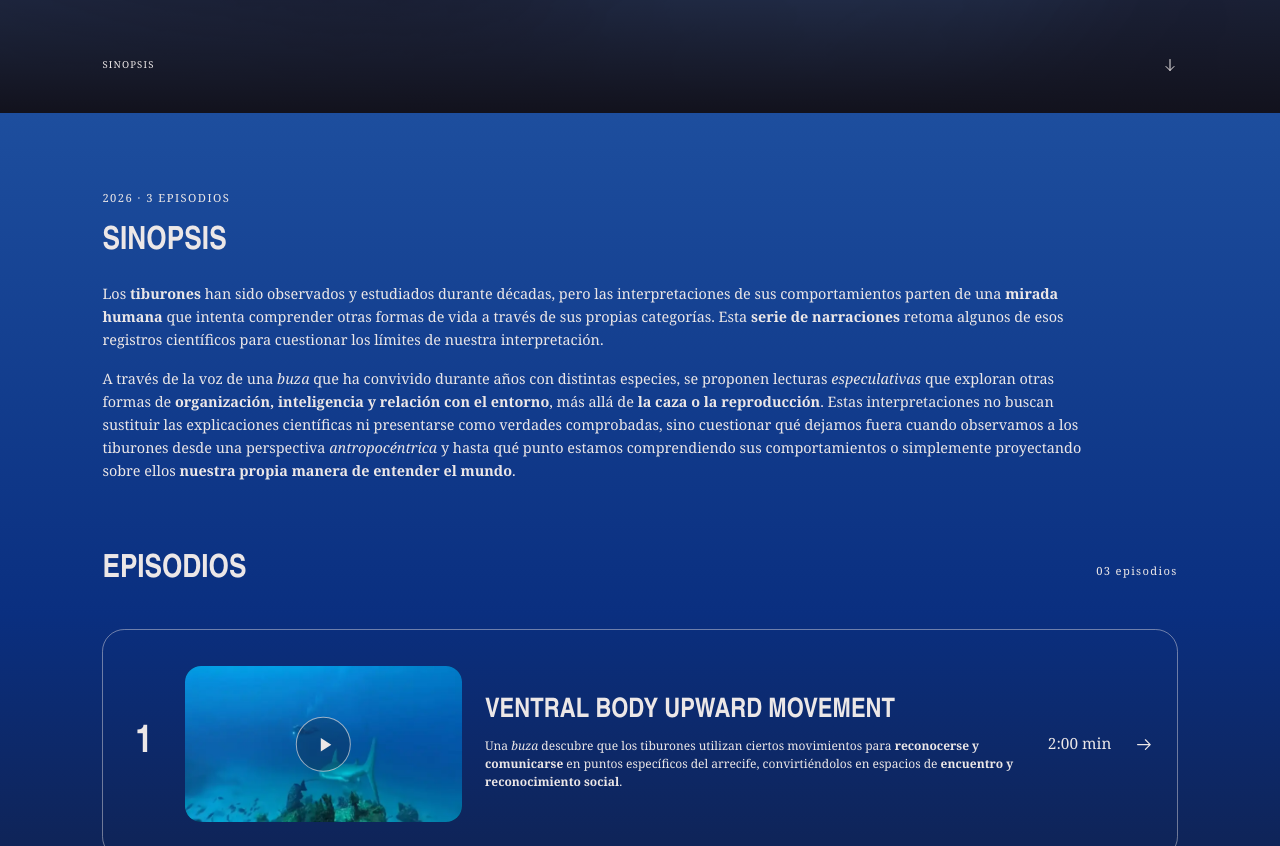
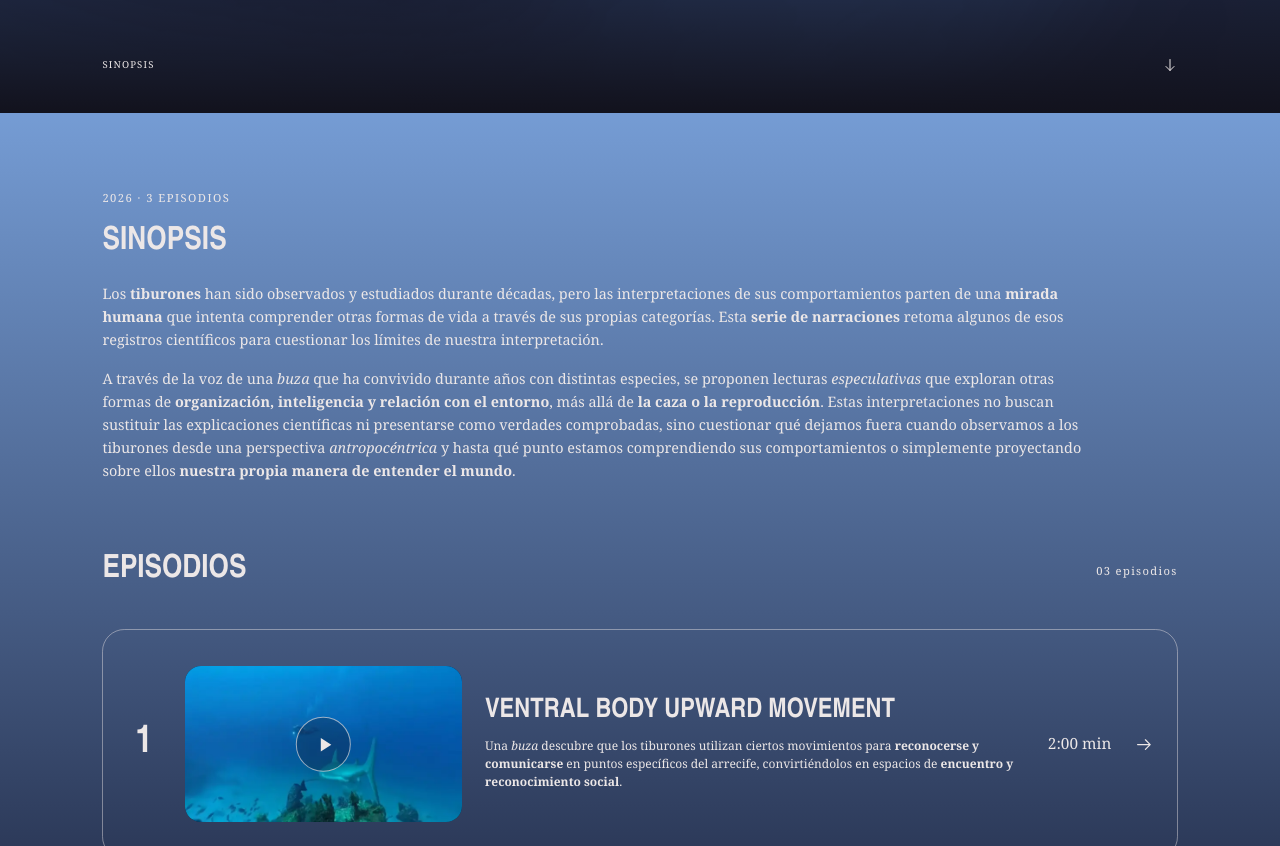
Before and after one commit to e-uvita/presuntodepredador, an Astro site: page / in a window 1280 px wide. Shown: the part 687-1533 px from the top of the page. Built offline with nearby package versions, Linux system fonts and the light colour scheme; Astro itself is replaced by a stand-in of ours; a web font is replaced by a local one.

Commit message:
feat: update typography and theme styles for improved consistency and responsiveness

```diff
--- a/src/styles/global.css
+++ b/src/styles/global.css
@@ -9,7 +9,8 @@ html {
 }
 body {
   margin: 0;
-  font: 400 1rem/1.55 var(--font-body);
+  /* Tamaño base del texto general del sitio. */
+  font: 400 var(--text-base)/1.55 var(--font-body);
   -webkit-font-smoothing: antialiased;
 }
 a {
@@ -66,9 +67,11 @@ h3 {
   text-transform: uppercase;
 }
 h2 {
+  /* Títulos de sección, como «Sinopsis» y «Episodios». */
   font-size: clamp(1.9rem, 2.5vw, 2.8rem);
 }
 h3 {
+  /* Títulos de las tarjetas de episodios. */
   font-size: clamp(1.6rem, 2.1vw, 2.5rem);
 }
 .sr-only {
@@ -102,7 +105,8 @@ h3 {
   margin-inline: auto;
 }
 .eyebrow {
-  font: 400 0.7rem/1.5 var(--font-body);
+  /* Etiquetas pequeñas superiores, como año y número de episodio. */
+  font: 400 var(--text-sm)/1.5 var(--font-body);
   letter-spacing: 0.13em;
   text-transform: uppercase;
 }
@@ -165,7 +169,8 @@ h3 {
   align-items: center;
   gap: 0.8rem;
   padding: 0.65rem 0.25rem;
-  font-size: 0.65rem;
+  /* Enlaces «Episodios» y «Tipografía» de la navegación del hero. */
+  font-size: var(--text-xs);
   text-transform: uppercase;
   letter-spacing: 0.12em;
   text-decoration: none;
@@ -221,6 +226,7 @@ h3 {
 .hero__tagline {
   margin-top: 1.4rem;
   margin-left: 2.7%;
+  /* Tagline bajo el título principal del hero. */
   font-size: clamp(0.7rem, 0.95vw, 1rem);
   letter-spacing: 0.015em;
   text-shadow: 0 1px 10px var(--overlay);
@@ -249,6 +255,7 @@ h3 {
   border-radius: 0.8rem;
   text-decoration: none;
   text-transform: uppercase;
+  /* Texto del botón «Ver episodio». */
   font: 700 clamp(1.5rem, 2.2vw, 2.3rem)/1 var(--font-display);
   transition:
     background 0.2s,
@@ -272,6 +279,7 @@ h3 {
   left: 8%;
   right: 8%;
   text-decoration: none;
+  /* Enlace inferior del hero, actualmente «Sinopsis». */
   font-size: 0.6rem;
   letter-spacing: 0.12em;
   text-transform: uppercase;
@@ -319,6 +327,7 @@ h3 {
   margin-bottom: 1.4rem;
 }
 .synopsis__text {
+  /* Párrafos de la sinopsis general. */
   font-size: clamp(0.9rem, 1vw, 1.125rem);
   line-height: 1.6;
 }
@@ -335,7 +344,8 @@ h3 {
   margin-bottom: 2.6rem;
 }
 .section-heading > span {
-  font-size: 0.7rem;
+  /* Contador de episodios junto al título de sección. */
+  font-size: var(--text-sm);
   letter-spacing: 0.12em;
   color: var(--muted);
 }
@@ -367,6 +377,7 @@ h3 {
   transform: translateY(-3px);
 }
 .chapter-card__number {
+  /* Número grande de cada tarjeta de episodio. */
   font: 700 clamp(2.2rem, 3vw, 3.5rem)/1 var(--font-display);
   text-align: center;
 }
@@ -410,6 +421,7 @@ h3 {
 }
 .chapter-card__copy p {
   max-width: 670px;
+  /* Sinopsis breve dentro de cada tarjeta de episodio. */
   font-size: clamp(0.75rem, 0.85vw, 0.95rem);
   line-height: 1.5;
 }
@@ -419,6 +431,7 @@ h3 {
 }
 .chapter-card__duration {
   white-space: nowrap;
+  /* Duración del episodio en su tarjeta. */
   font-size: clamp(0.85rem, 1.2vw, 1.3rem);
 }
 .chapter-card__arrow svg {
@@ -427,7 +440,8 @@ h3 {
 }
 .preview-note {
   margin-top: 1.4rem;
-  font-size: 0.7rem;
+  /* Aviso de que algunos episodios aún usan videos de muestra. */
+  font-size: var(--text-sm);
   color: var(--muted);
 }
 .credits {
@@ -441,13 +455,15 @@ h3 {
   min-height: 66px;
   cursor: pointer;
   list-style: none;
-  font: 700 1.4rem/1 var(--font-display);
+  /* Rótulo desplegable «Créditos». */
+  font: 700 var(--text-emphasis)/1 var(--font-display);
   text-transform: uppercase;
 }
 .credits summary::-webkit-details-marker {
   display: none;
 }
 .credits summary span {
+  /* Símbolo + que abre y cierra los créditos. */
   font: 400 1.5rem/1 var(--font-body);
   transition: transform 0.2s;
 }
@@ -462,7 +478,8 @@ h3 {
 }
 .credits dt {
   margin-bottom: 0.6rem;
-  font-size: 0.65rem;
+  /* Roles de los créditos: Voz, Escritura, Video, etc. */
+  font-size: var(--text-xs);
   color: var(--muted);
 }
 .credits dt strong {
@@ -470,14 +487,16 @@ h3 {
 }
 .credits dd {
   margin: 0;
-  font-size: 0.8rem;
+  /* Nombres de las personas o equipos en los créditos. */
+  font-size: var(--text-lg);
 }
 .footer {
   display: flex;
   align-items: center;
   gap: 0.7rem;
   padding-block: 3.5rem 2.5rem;
-  font-size: 0.65rem;
+  /* Nombre del proyecto y año en el pie de página. */
+  font-size: var(--text-xs);
 }
 .footer > span:first-child {
   text-transform: uppercase;
@@ -504,7 +523,8 @@ h3 {
   margin-top: 3rem;
   padding-top: 2rem;
   border-top: 1px solid var(--line);
-  font-size: 0.8rem;
+  /* Enlaces para volver a episodios o avanzar al siguiente. */
+  font-size: var(--text-lg);
 }
 .chapter-nav a {
   text-decoration: none;
@@ -541,7 +561,8 @@ h3 {
   .chapter-card__duration {
     grid-column: 3;
     margin-top: -1rem;
-    font-size: 0.75rem;
+    /* Duración en pantallas muy anchas. */
+    font-size: var(--text-md);
     color: var(--muted);
   }
   .chapter-card__image {
@@ -554,7 +575,8 @@ h3 {
     display: none;
   }
   .chapter-card__copy p {
-    font-size: 0.75rem;
+    /* Sinopsis breve de la tarjeta en pantallas muy anchas. */
+    font-size: var(--text-md);
   }
   .credits dl {
     grid-template-columns: repeat(2, 1fr);
@@ -576,7 +598,8 @@ h3 {
     height: 2.9rem;
   }
   .hero__nav-link {
-    font-size: 0.55rem;
+    /* Navegación del hero en celular. */
+    font-size: var(--text-2xs);
     gap: 0.4rem;
   }
   .hero__title {
@@ -587,19 +610,22 @@ h3 {
   .hero__tagline {
     margin: 1rem 8% 0;
     max-width: 260px;
-    font-size: 0.75rem;
+    /* Tagline del hero en celular. */
+    font-size: var(--text-md);
   }
   .hero__bottom {
     bottom: 17%;
   }
   .watch-button {
-    font-size: 1.65rem;
+    /* Botón «Ver episodio» en celular. */
+    font-size: var(--text-mobile-title);
     padding: 1rem 1.1rem;
     gap: 0.9rem;
     border-radius: 0.6rem;
   }
   .hero__scroll {
     bottom: 2rem;
+    /* Enlace inferior «Sinopsis» en celular. */
     font-size: 0.5rem;
     letter-spacing: 0.07em;
   }
@@ -607,11 +633,13 @@ h3 {
     padding-block: 3.5rem;
   }
   .synopsis .eyebrow {
-    font-size: 0.55rem;
+    /* Etiqueta de año y cantidad de episodios en celular. */
+    font-size: var(--text-2xs);
     letter-spacing: 0.09em;
   }
   .synopsis__text {
-    font-size: 0.85rem;
+    /* Párrafos de la sinopsis general en celular. */
+    font-size: var(--text-xl);
     line-height: 1.65;
   }
   .section-heading {
@@ -626,6 +654,7 @@ h3 {
   .chapter-card__number {
     grid-row: 1;
     align-self: end;
+    /* Número de episodio en celular. */
     font-size: 2rem;
   }
   .chapter-card__image {
@@ -637,25 +666,29 @@ h3 {
     grid-column: 1 / -1;
   }
   .chapter-card__copy h3 {
-    font-size: 1.65rem;
+    /* Título de cada episodio en celular. */
+    font-size: var(--text-mobile-title);
     line-height: 1.1;
     margin-bottom: 0.7rem;
   }
   .chapter-card__copy p {
-    font-size: 0.75rem;
+    /* Sinopsis breve de episodio en celular. */
+    font-size: var(--text-md);
     line-height: 1.6;
   }
   .chapter-card__duration {
     grid-column: 1 / -1;
     margin-top: 0;
-    font-size: 0.7rem;
+    /* Duración del episodio en celular. */
+    font-size: var(--text-sm);
   }
   .chapter-card__play {
     width: 2.9rem;
     height: 2.9rem;
   }
   .preview-note {
-    font-size: 0.65rem;
+    /* Aviso de videos de muestra en celular. */
+    font-size: var(--text-xs);
   }
   .credits {
     margin-top: 2.5rem;
@@ -667,7 +700,8 @@ h3 {
   .footer {
     flex-wrap: wrap;
     padding-block: 2rem;
-    font-size: 0.55rem;
+    /* Nombre del proyecto y año en el pie, en celular. */
+    font-size: var(--text-2xs);
   }
   .footer a {
     flex-basis: 100%;
@@ -686,7 +720,8 @@ h3 {
     width: 47%;
   }
   .hero__tagline {
-    font-size: 0.65rem;
+    /* Tagline del hero en pantallas apaisadas y bajas. */
+    font-size: var(--text-xs);
     margin-top: 0.25rem;
   }
   .hero__bottom {
--- a/src/styles/theme.css
+++ b/src/styles/theme.css
@@ -19,8 +19,8 @@
   --font-controls: system-ui, sans-serif;
 
   /* Ocean gradient and media surfaces */
-  --ocean-shallow: #1d4e9e; /* Azul más claro del gradiente oceánico de la sección de episodios. */
-  --ocean-middle: #0a2f80; /* Tono intermedio del gradiente oceánico de la sección de episodios. */
+  --ocean-shallow: #759cd4; /* Azul más claro del gradiente oceánico de la sección de episodios. */
+  --ocean-middle: #455b83; /* Tono intermedio del gradiente oceánico de la sección de episodios. */
   --ocean-deep: #141930; /* Tono oscuro antes de que el gradiente se funda con ink. */
   --hero-background: #141930; /* Fondo de respaldo detrás de la imagen y el título del hero. */
   --hero-shade: linear-gradient(
@@ -37,6 +37,17 @@
   --overlay-strong: rgb(0 0 0 / 75%); /* Capa más oscura del panel expandido de controles del reproductor. */
   --media-shadow: 0 1px 4px #000; /* Sombra detrás de subtítulos y etiquetas sobre el video. */
 
+  /* Tamaños repetidos: al cambiar uno, se actualizan todos sus usos. */
+  --text-2xs: 0.55rem; /* En móvil: botones «Episodios» y «Tipografía», enlace «Sinopsis» y pie de página. */
+  --text-xs: 0.65rem; /* En escritorio: botones «Episodios» y «Tipografía», roles de créditos y etiquetas pequeñas. */
+  --text-sm: 0.7rem; /* Año y número de episodios, contadores y aviso de videos de muestra. */
+  --text-md: 0.75rem; /* Descripciones y duración en las tarjetas de episodios. */
+  --text-lg: 0.8rem; /* Nombres en créditos, enlaces entre episodios y controles de tipografía. */
+  --text-xl: 0.85rem; /* Sinopsis en móvil y etiquetas pequeñas del reproductor. */
+  --text-base: 1rem; /* Texto general del sitio y avisos del reproductor. */
+  --text-emphasis: 1.4rem; /* Título «Créditos» y control redondo principal del reproductor. */
+  --text-mobile-title: 1.65rem; /* En móvil: botón «Ver episodio» y títulos de las tarjetas. */
+
   /* Shared dimensions */
   --content-width: 1600px;
   --radius-card: 1.4rem;
```
Also changed, not shown: src/components/PanoramaPlayer.astro (+4 -4 lines), src/env.d.ts (added, +11 -0 lines), src/styles/typography.css (+4 -4 lines).
